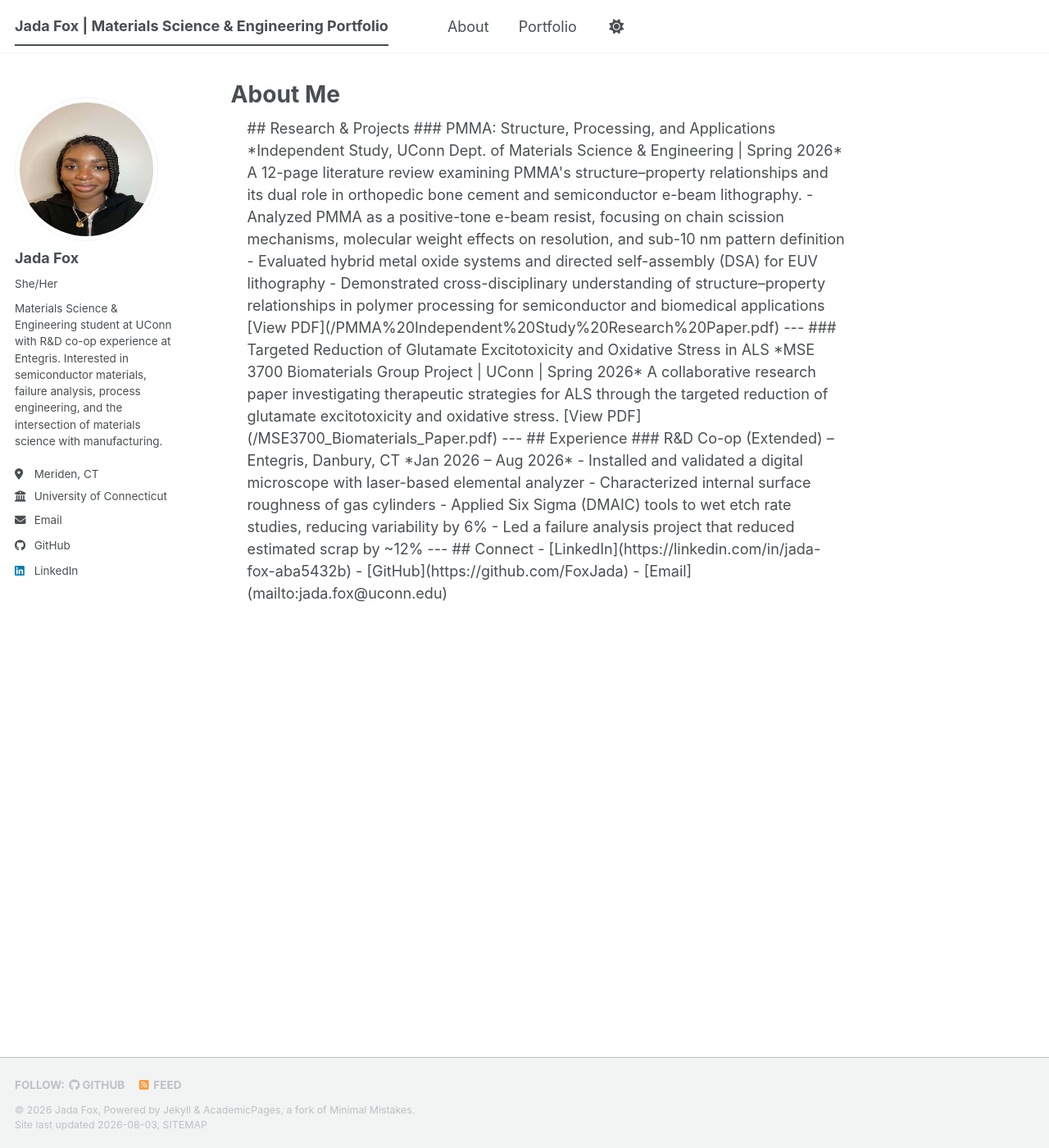
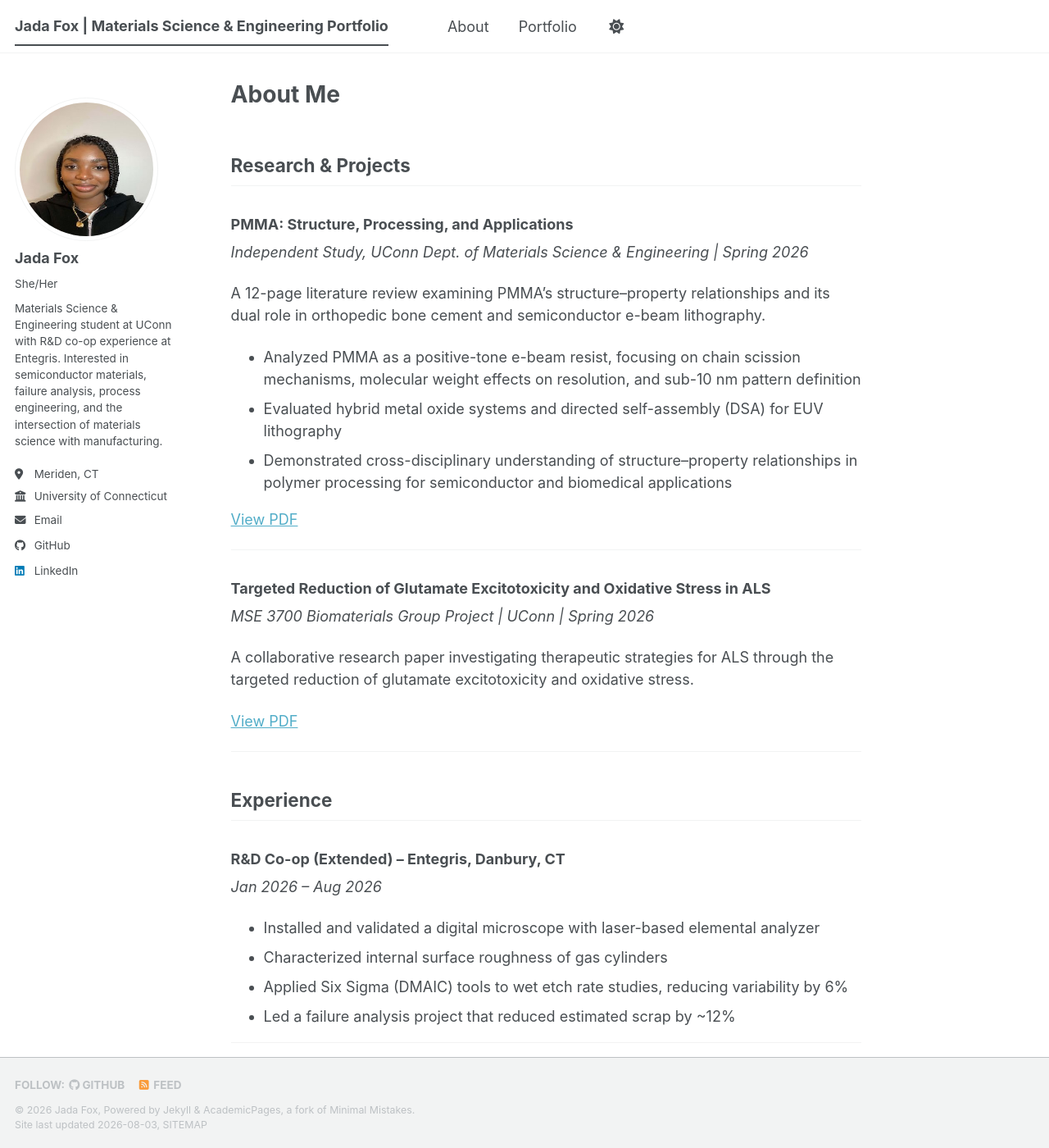
Before and after one commit to FoxJada/FoxJada.github.io, a Jekyll site: the page built from _pages/about.md, in a window 1280 px wide and 1400 px high. Shown: the whole window at 82% size. Built offline with Jekyll 4.4.1, drawn with Linux system fonts in a browser that asks for light colours; a style sheet for code colours, icons or effects is not loaded.

Commit message:
Update about.md

```diff
--- a/_pages/about.md
+++ b/_pages/about.md
@@ -3,7 +3,7 @@ layout: single
 title: About Me
 permalink: /
 ---
-<div style="max-width: 900px; margin: 0 auto; padding: 0 20px;">
+
 
 ## Research & Projects
 
@@ -46,5 +46,3 @@ A collaborative research paper investigating therapeutic strategies for ALS thro
 - [LinkedIn](https://linkedin.com/in/jada-fox-aba5432b)
 - [GitHub](https://github.com/FoxJada)
 - [Email](mailto:jada.fox@uconn.edu)
-
-</div>
```
